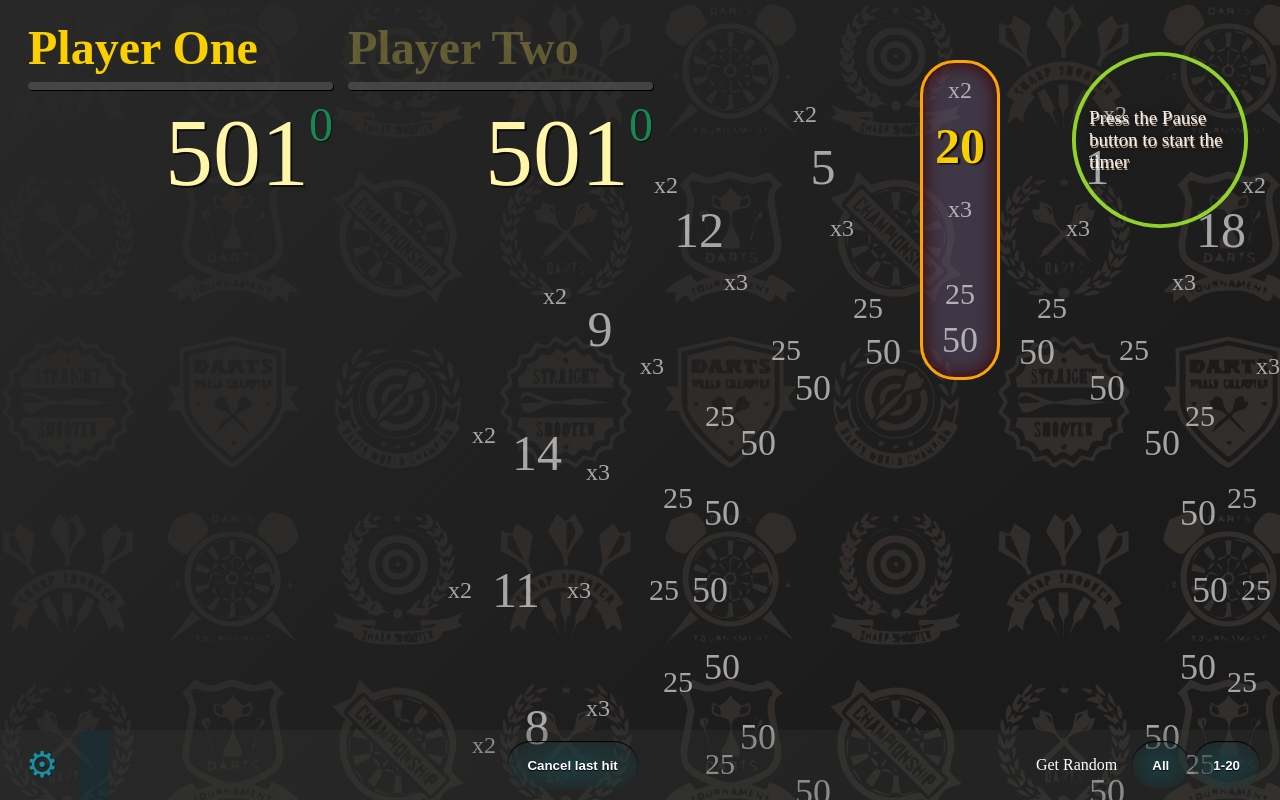
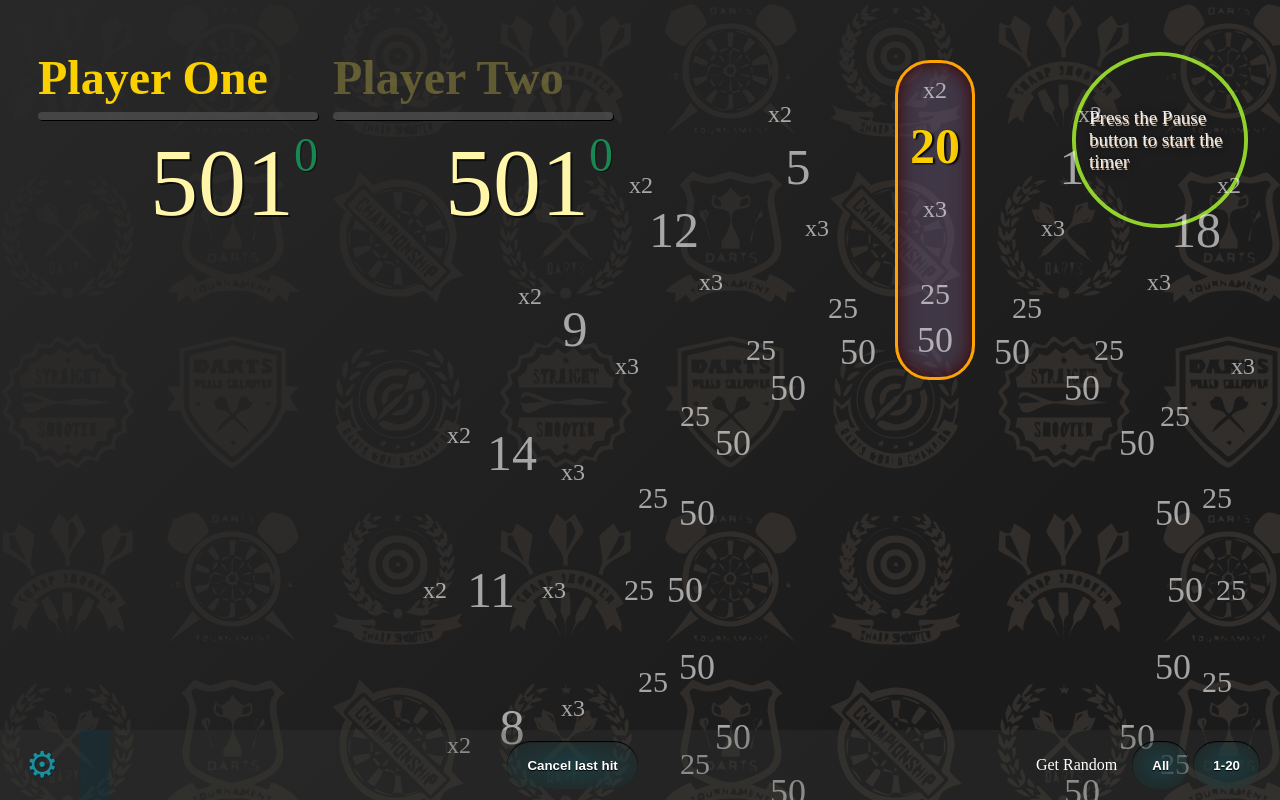
Before and after one commit to fingermaster/Darts-Project, a website with bundled scripts: page index.html in a window 1280 px wide. Built offline with nearby package versions, Linux system fonts and the light colour scheme.

Commit message:
refactor(ui): restructure score layout to prevent vertical overflow

```diff
--- a/index.html
+++ b/index.html
@@ -88,6 +88,8 @@
    </div>
 
    <div id="gameplay">
+      <div class="scoreSide">
+         <div class="scoreHead">
             <div class="p1">
                <span class="active" id="p1">Player 1</span>
                <div class="progress">
@@ -96,7 +98,6 @@
                <div class="points"><span id="p1temp"></span><span id="p1sX"></span><span data-score="0" id="p1score">0</span>
                </div>
                <div id="p1last"></div>
-         <div id="p1shots"></div>
             </div>
             <div class="p2">
                <span class="" id="p2">Player 2</span>
@@ -106,8 +107,14 @@
                <div class="points"><span id="p2temp"></span><span id="p2sX"></span><span data-score="0" id="p2score">0</span>
                </div>
                <div id="p2last"></div>
+            </div>
+         </div>
+         <div class="score">
+            <div id="p1shots"></div>
             <div id="p2shots"></div>
          </div>
+      </div>
+
       <div class="deck">
          <div class="wrapper" id="selector"></div>
 
--- a/index.scss
+++ b/index.scss
@@ -439,6 +439,69 @@ div.sector:nth-child(odd) div:nth-child(odd) {
    }
 }
 
+
+
+#gameplay {
+   margin: 50px 30px;
+   display: flex;
+   flex-direction: row;
+   height: calc(100vh - 150px);
+   overflow: hidden;
+
+   .scoreSide {
+      display: flex;
+      flex-direction: column;
+      height: 100%;
+
+      .scoreHead {
+         display: flex;
+
+         .p1, .p2 {
+            width: 50%;
+            margin-right: 15px;
+            user-select: none;
+            min-width: 280px;
+            font-weight: 600;
+         }
+      }
+      .score {
+         display: flex;
+         flex-direction: row;
+         overflow-y: auto;
+         scrollbar-width: thin;
+         scrollbar-color: #888 #333;
+
+         #p1shots, #p2shots {
+            width: 50%;
+            display: grid;
+            grid-template-columns: 1fr 1fr 1fr;
+            font-size: 36px;
+            font-weight: normal;
+            align-content: start;
+
+            div {
+               justify-self: center;
+            }
+            .bad {
+               color: red;
+            }
+         }
+      }
+   }
+
+   .deck {
+      display: flex;
+      flex: auto;
+      flex-direction: column;
+      align-content: center;
+      justify-content: center;
+      align-items: center;
+      position: relative;
+   }
+}
+
+
+
 #p1, #p2 {
    box-sizing: border-box;
    display: flex;
@@ -453,37 +516,6 @@ div.sector:nth-child(odd) div:nth-child(odd) {
       color: #FAD001;
    }
 }
-
-#gameplay {
-   margin: 50px 30px;
-   display: grid;
-   grid-template-columns: clamp(300px, 25vw, 400px) clamp(300px, 25vw, 400px) 1fr;
-   //flex-direction: row;
-   .p1, .p2 {
-      margin-right: 15px;
-      user-select: none;
-      min-width: 280px;
-      font-weight: 600;
-   }
-   .deck {
-      display: flex;
-      flex: auto;
-      flex-direction: column;
-      align-content: center;
-      justify-content: center;
-      align-items: center;
-      position: relative;
-   }
-}
-@media (max-width: 1440px) {
-   #gameplay {
-      margin: 20px;
-      .p1, .p2 {
-         min-width: 240px;
-      }
-   }
-}
-
 .points {
    display: flex;
    flex-direction: row;
@@ -506,16 +538,6 @@ div.sector:nth-child(odd) div:nth-child(odd) {
    }
 }
 
-
-#p1sX, #p2sX {
-   display: flex;
-   font-size: 40px;
-   font-weight: bold;
-   flex: 70%;
-   justify-content: flex-end;
-   color: red;
-}
-
 .progress {
    height: 8px;
    margin: 7px 0;
@@ -533,19 +555,18 @@ div.sector:nth-child(odd) div:nth-child(odd) {
    }
 }
 
-#p1shots, #p2shots {
-   display: grid;
-   grid-template-columns: 1fr 1fr 1fr;
-   font-size: 36px;
-   font-weight: normal;
+#p1sX, #p2sX {
+   display: flex;
+   font-size: 40px;
+   font-weight: bold;
+   flex: 70%;
+   justify-content: flex-end;
+   color: red;
+}
 
-   div {
-      justify-self: center;
-   }
-   .bad {
-      color: red;
-   }
-}
+
+
+
 
 #fireworks {
    display: none;
@@ -594,3 +615,24 @@ div.sector:nth-child(odd) div:nth-child(odd) {
       }
    }
 }
+
+
+.score::-webkit-scrollbar {
+   width: 12px;
+   height: 12px;
+}
+
+.score::-webkit-scrollbar-track {
+   background: #333;
+   border-radius: 10px;
+}
+
+.score::-webkit-scrollbar-thumb {
+   background-color: #888;
+   border-radius: 10px;
+   border: 2px solid #333;
+}
+
+.score::-webkit-scrollbar-thumb:hover {
+   background-color: #aaa;
+}
```
Also changed, not shown: index.css, 1 other file. Lines whose indentation alone changed are shown as unchanged.
